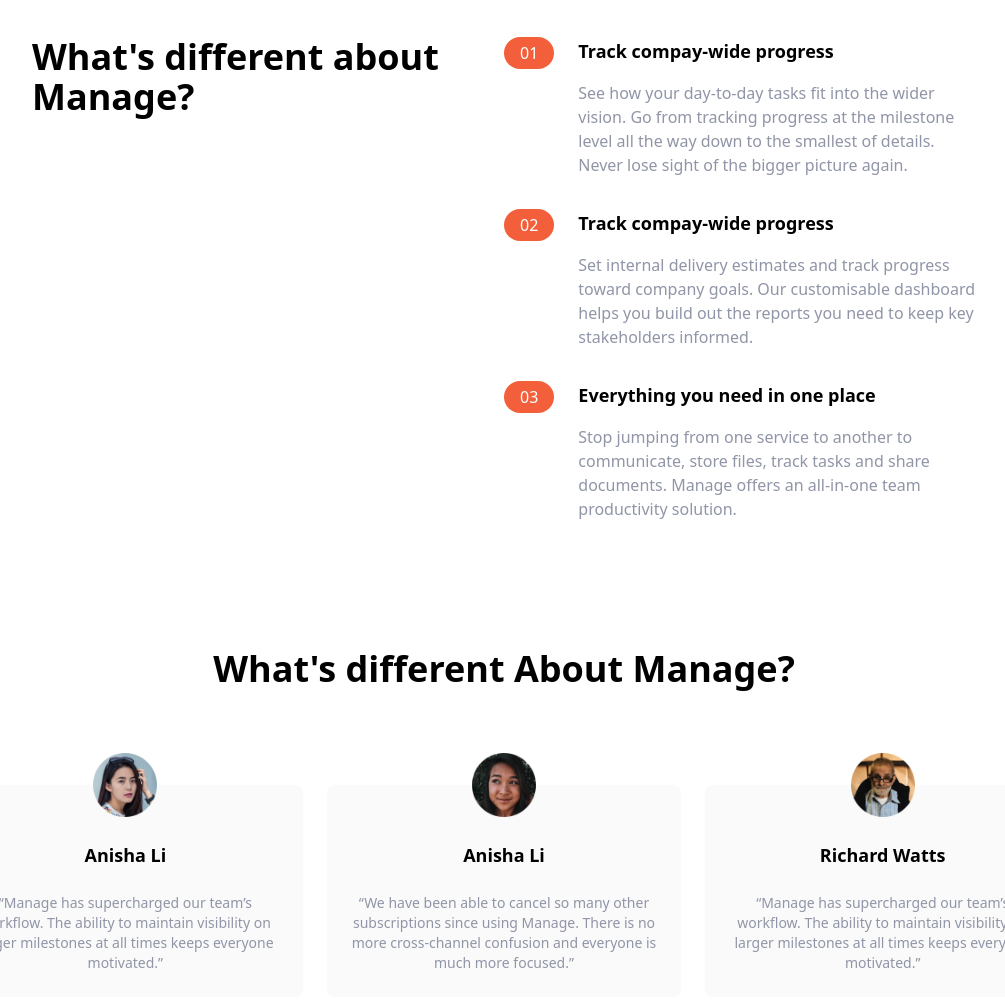
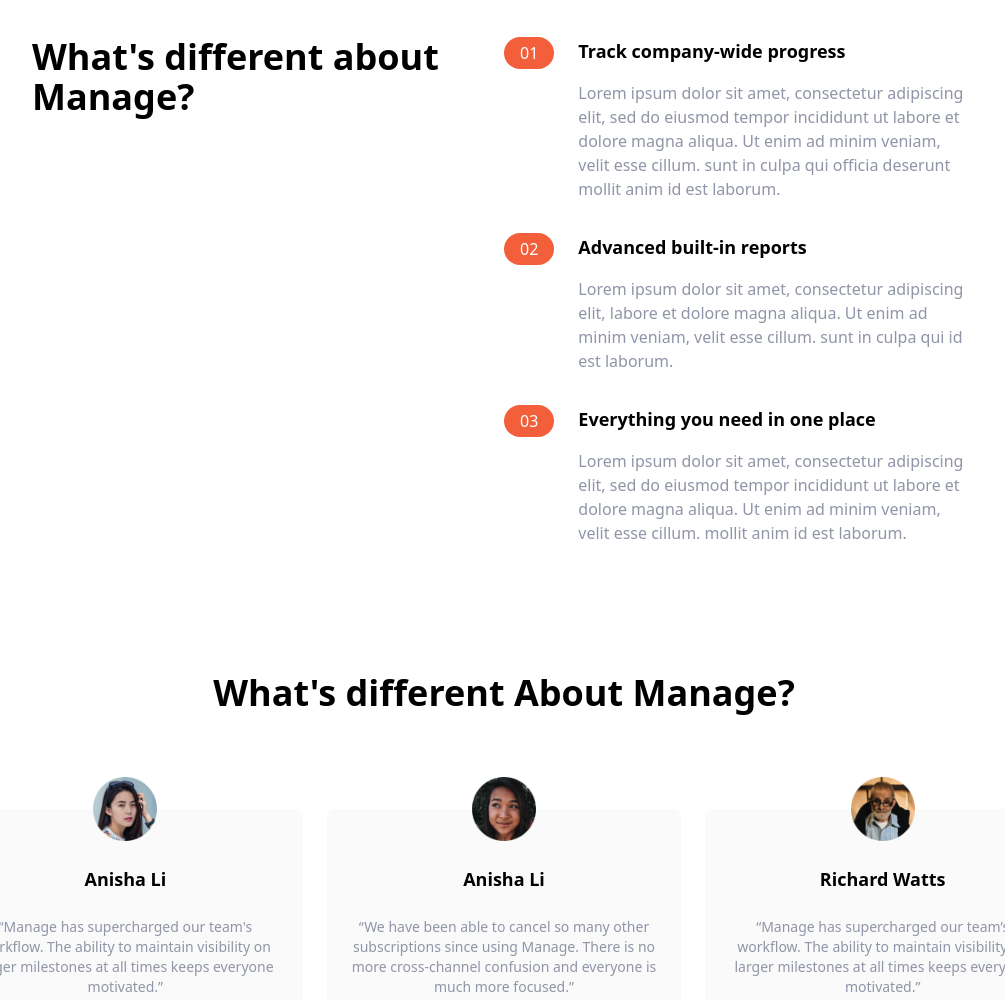
Before and after one commit to Jira-saki/TailwindCSS-manage-LP, a website: page index.html in a window 1280 px wide. Shown: the part 619-1619 px from the top of the page, without its empty margins (136-1141 px from the left). Drawn offline with Linux system fonts and the light colour scheme; files that its build step writes are made by us from their sources.

Commit message:
modified text

```diff
--- a/index.html
+++ b/index.html
@@ -69,8 +69,8 @@
                 Bring everyone together to build better products
             </h1>
             <p class="max-w-sm text-center text-darkGrayishBlue mdtext-left">
-                Manage makes it simple for software teams to plan day-to-day tasks
-                while keeping the larger team goals in view.
+                Lorem ipsum dolor sit amet, consectetur adipiscing elit,
+                sed do eiusmod tempor incididunt ut labore et dolore magna aliqua.
             </p>
             <div class="flex justify-center md:justify-start">
                 <a href="#"
@@ -116,12 +116,13 @@
 
                     <div>
                         <h3 class="hidden mb-4 text-lg font-bold md:block">
-                        Track compay-wide progress
+                        Track company-wide progress
                         </h3>
                     <p class="text-darkGrayishBlue">
-                        See how your day-to-day tasks fit into the wider vision. Go from
-                    tracking progress at the milestone level all the way down to the
-                        smallest of details. Never lose sight of the bigger picture again.
+                        Lorem ipsum dolor sit amet, consectetur adipiscing elit,
+                        sed do eiusmod tempor incididunt ut labore et dolore magna aliqua.
+                        Ut enim ad minim veniam,  velit esse cillum.
+                        sunt in culpa qui officia deserunt mollit anim id est laborum.
                     </p>
                     </div>
                 </div>
@@ -142,12 +143,12 @@
 
                     <div>
                         <h3 class="hidden mb-4 text-lg font-bold md:block">
-                            Track compay-wide progress
+                            Advanced built-in reports
                         </h3>
                         <p class="text-darkGrayishBlue">
-                        Set internal delivery estimates and track progress toward
-                        company goals. Our customisable dashboard helps you build out
-                        the reports you need to keep key stakeholders informed.
+                            Lorem ipsum dolor sit amet, consectetur adipiscing elit,
+                            labore et dolore magna aliqua. Ut enim ad minim veniam,  velit esse cillum.
+                            sunt in culpa qui id est laborum.
                     </div>
                 </div>
 
@@ -170,9 +171,10 @@
                             Everything you need in one place
                         </h3>
                         <p class="text-darkGrayishBlue">
-                            Stop jumping from one service to another to communicate, store
-                            files, track tasks and share documents. Manage offers an
-                            all-in-one team productivity solution.
+                            Lorem ipsum dolor sit amet, consectetur adipiscing elit,
+                            sed do eiusmod tempor incididunt ut labore et dolore magna aliqua.
+                            Ut enim ad minim veniam,  velit esse cillum.
+                            mollit anim id est laborum.
                         </p>
                     </div>
                 </div>
@@ -197,7 +199,7 @@
                 <img src="img/avatar-anisha.png" class="w-16 -mt-14" alt="" />
                 <h5 class="text-lg font-bold">Anisha Li</h5>
                 <p class="text-sm text-darkGrayishBlue">
-                    “Manage has supercharged our team’s workflow. The ability to
+                    “Manage has supercharged our team's workflow. The ability to
                     maintain visibility on larger milestones at all times keeps
                     everyone motivated.”
                 </p>
```
